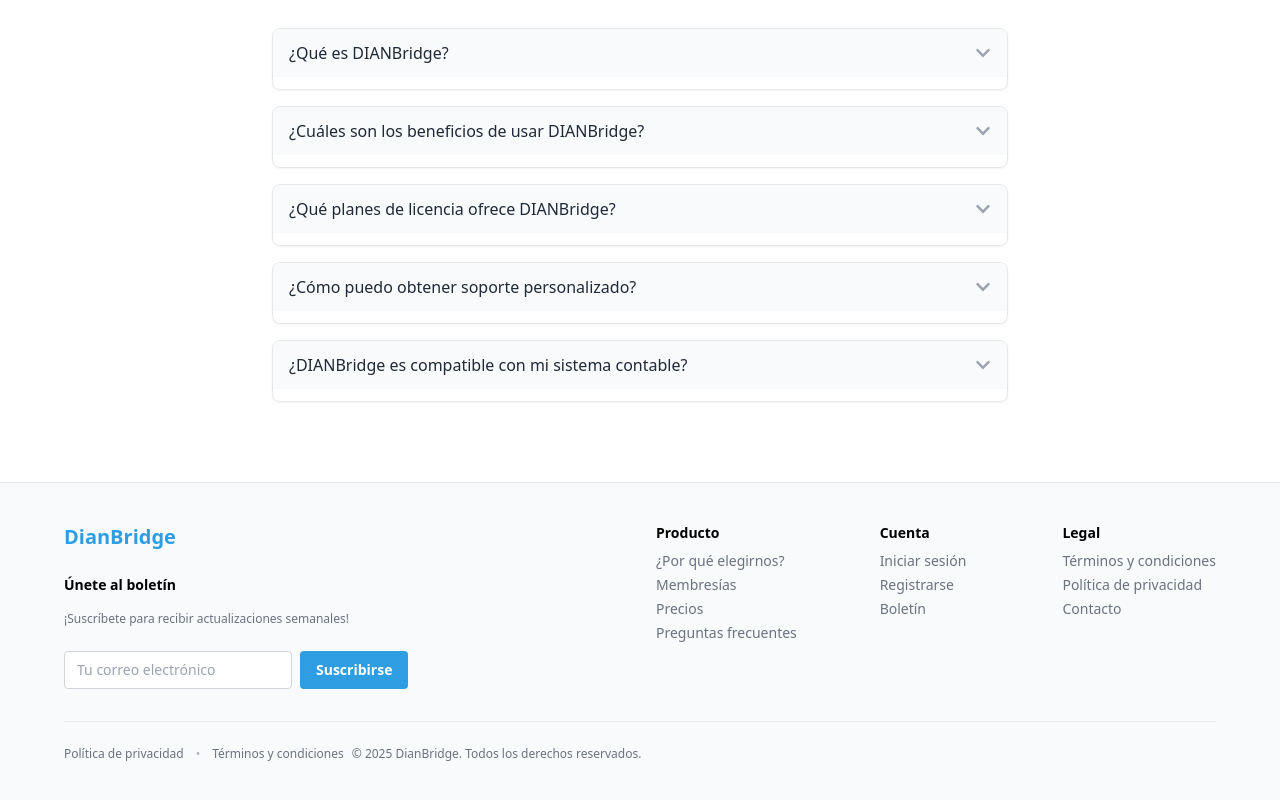
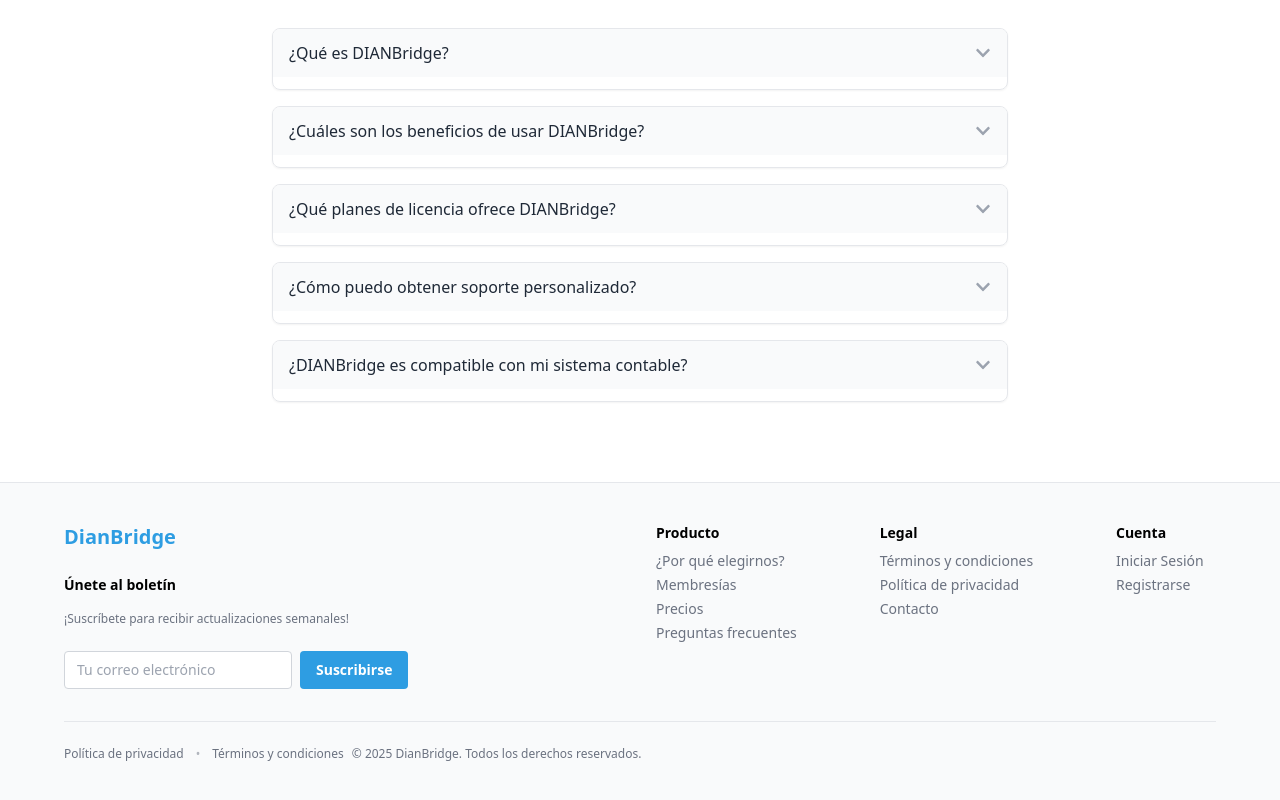
Before and after one commit to santiruab1/app-dianbridge, a React (Vite) app: page / in a window 1280 px wide. Shown: the part 3612-4412 px from the top of the page. Built offline with nearby package versions, Linux system fonts and the light colour scheme.

Commit message:
feat: reorganize Footer component to improve account section layout

```diff
--- a/src/components/Footer.jsx
+++ b/src/components/Footer.jsx
@@ -61,19 +61,15 @@
             <a href="#faq" onClick={handleSectionClick('faq')} className="text-gray-500 text-sm hover:underline">Preguntas frecuentes</a>
           </div>
           <div className="flex flex-col gap-1 min-w-[100px]">
-            <div className="font-semibold text-sm mb-1">Cuenta</div>
-            <Link to="/signin" className="text-gray-500 text-sm hover:underline">Iniciar sesión</Link>
-            <Link to="/signup" className="text-gray-500 text-sm hover:underline">Registrarse</Link>
-            <button onClick={() => document.getElementById('email-newsletter')?.scrollIntoView({ behavior: 'smooth' })}
-                    className="text-left text-gray-500 text-sm hover:underline">
-              Boletín
-            </button>
-          </div>
-          <div className="flex flex-col gap-1 min-w-[100px]">
             <div className="font-semibold text-sm mb-1">Legal</div>
             <Link to="/terms" className="text-gray-500 text-sm hover:underline">Términos y condiciones</Link>
             <Link to="/privacy" className="text-gray-500 text-sm hover:underline">Política de privacidad</Link>
             <Link to="/contact" className="text-gray-500 text-sm hover:underline">Contacto</Link>
+          </div>
+          <div className="flex flex-col gap-1 min-w-[100px]">
+            <div className="font-semibold text-sm mb-1">Cuenta</div>
+            <Link to="/signin" className="text-gray-500 text-sm hover:underline">Iniciar Sesión</Link>
+            <Link to="/signup" className="text-gray-500 text-sm hover:underline">Registrarse</Link>
           </div>
         </div>
       </div>
```
